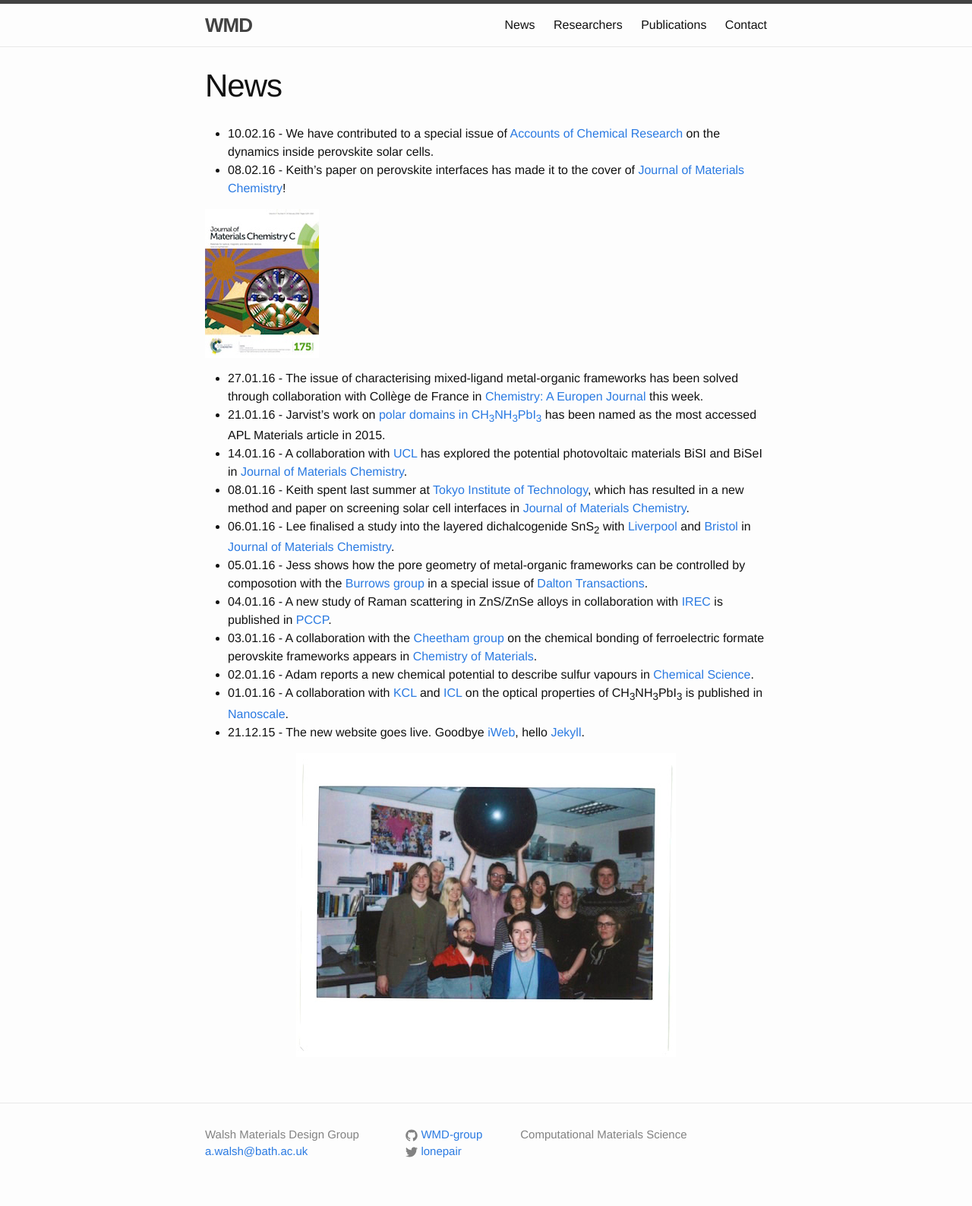
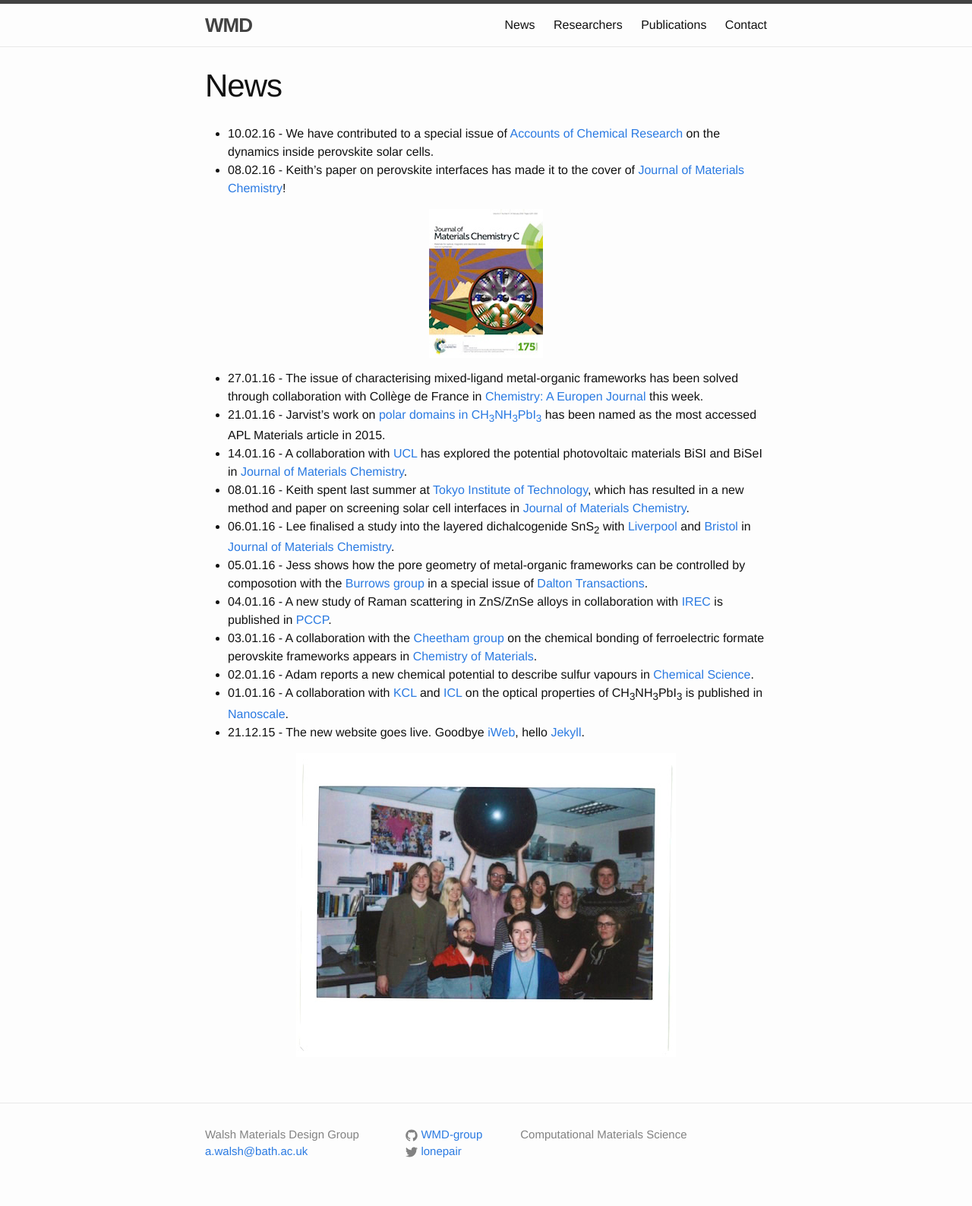
Before and after one commit to WMD-group/WMD-group.github.io, a Jekyll site: the page built from a_news.md, in a window 1280 px wide. Shown: the whole page at 76% size. Built offline with Jekyll 4.4.1, drawn with Linux system fonts in a browser that asks for light colours.

Commit message:
Update a_news.md

```diff
--- a/a_news.md
+++ b/a_news.md
@@ -7,7 +7,7 @@ permalink: /news/
 * 10.02.16 - We have contributed to a special issue of [Accounts of Chemical Research](http://pubsdc3.acs.org/doi/abs/10.1021/acs.accounts.5b00431) on the dynamics inside perovskite solar cells.
 * 08.02.16 - Keith's paper on perovskite interfaces has made it to the cover of [Journal of Materials Chemistry](http://pubs.rsc.org/en/content/articlelanding/2016/tc/c6tc90026g#!divAbstract)!
 
-![](/assets/jmcc-2016.jpg)
+![](/assets/jmcc-2016.jpg){: .center-image }
 
 * 27.01.16 - The issue of characterising mixed-ligand metal-organic frameworks has been solved through collaboration with Collège de France in [Chemistry: A Europen Journal](http://onlinelibrary.wiley.com/doi/10.1002/chem.201600143/abstract) this week.
 * 21.01.16 - Jarvist's work on [polar domains in CH<sub>3</sub>NH<sub>3</sub>PbI<sub>3</sub>](http://dx.doi.org/10.1063/1.4890246) has been named as the most accessed APL Materials article in 2015.
```
